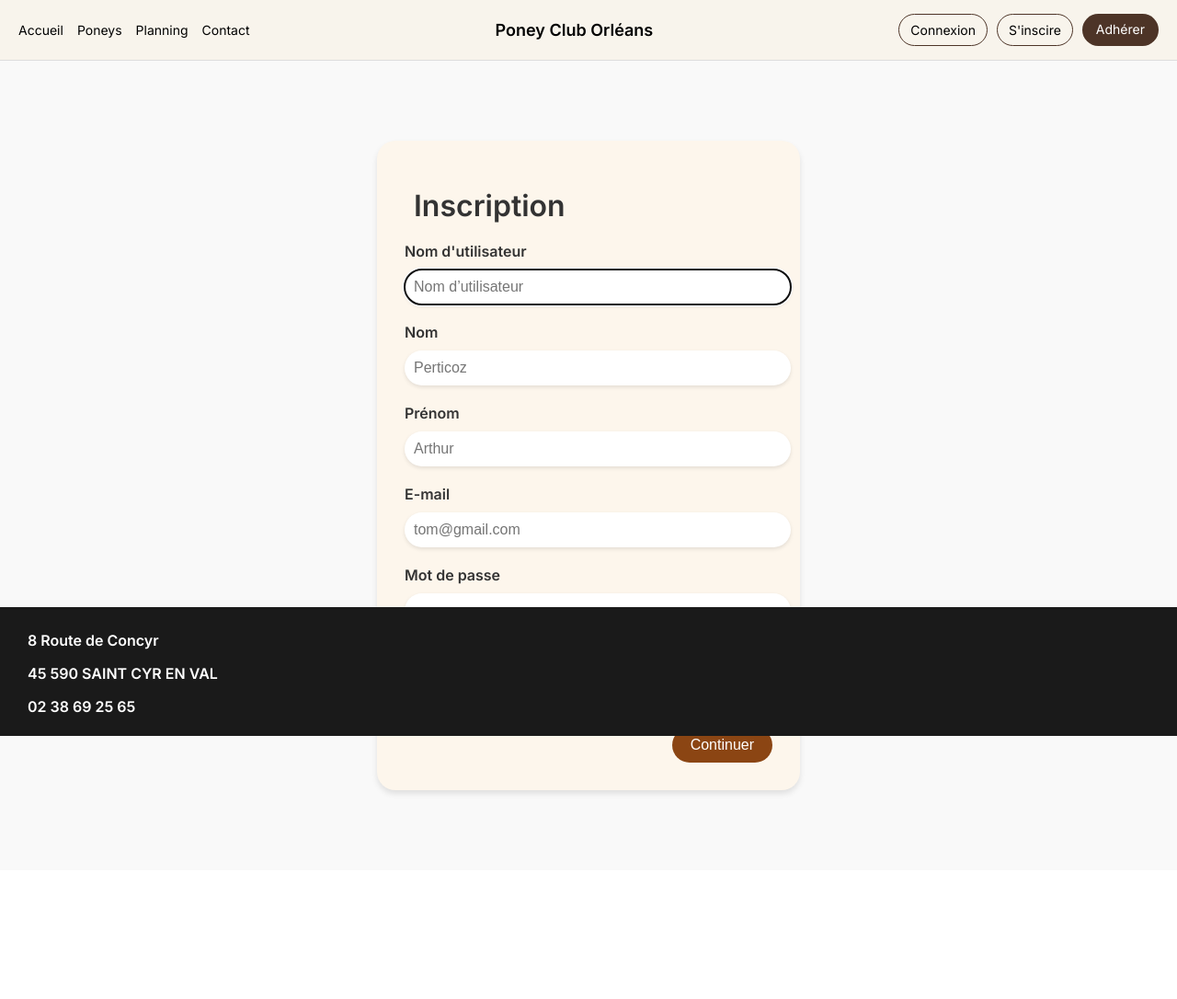
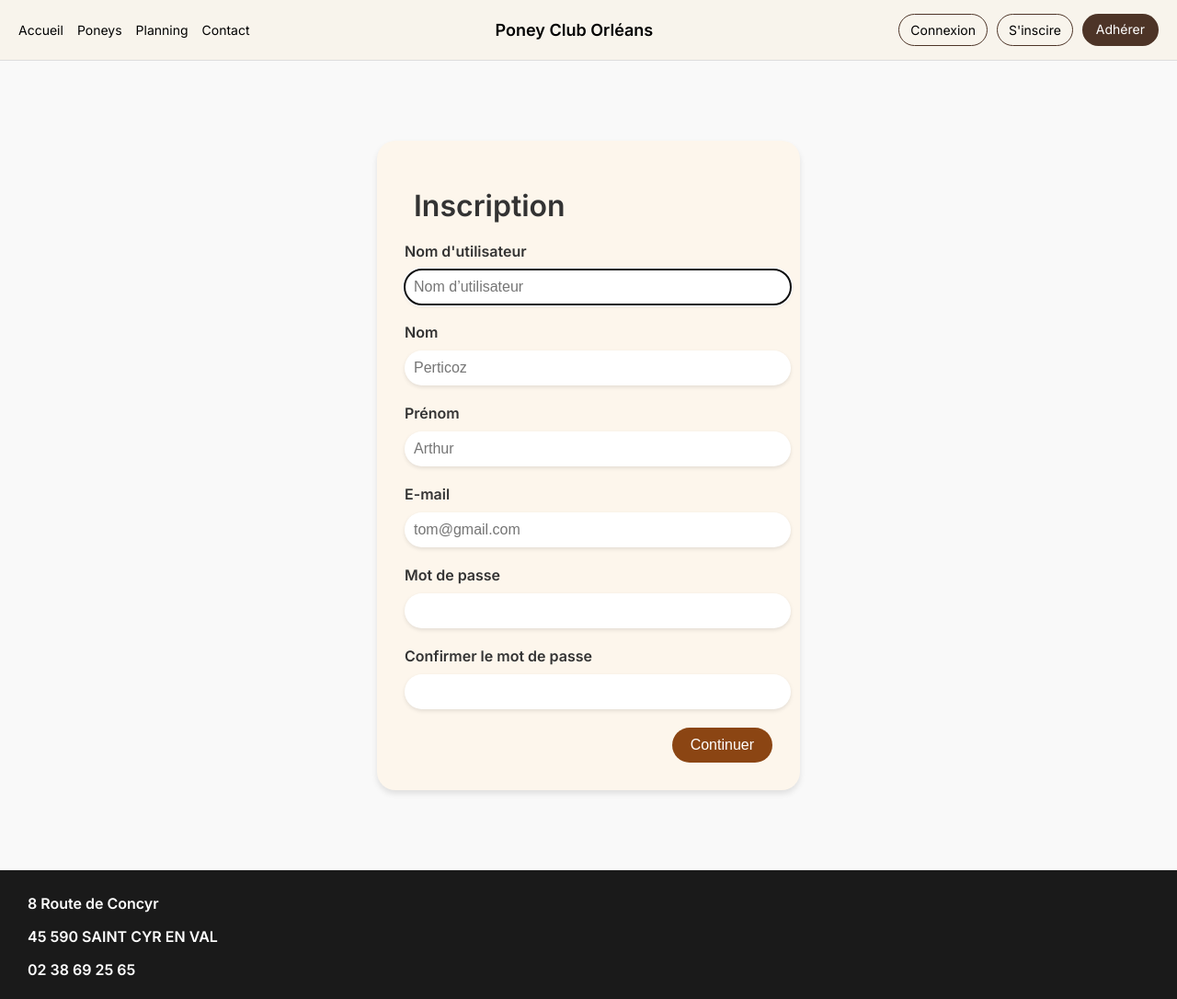
Before and after one commit to ugo-dominguez/sae-poney, a Django app: page /register/ in a window 1280 px wide. Shown: the whole page at 92% size. Before the commit the page ends 865 px from the top, so only its background shows below. Run offline with Django 5.2, Linux system fonts and the light colour scheme; parts of the project's set-up code (start-up, migrations or seed data) failed here and were passed over.

Commit message:
fix footer position

```diff
--- a/planning/templates/planning.html
+++ b/planning/templates/planning.html
@@ -23,12 +23,14 @@
                 {% for course in courses %}
                     {% if course.nb_inscriptions >= course.nbPersMax %}
                         <div class="course full">
-                            <p>Cours de poney {{ course.dateCou|hour }}h - {{ course.dateCou|hour:course.duree }}h</p>
+                            <p>Cours de poney</p>
+                            <p>{{ course.dateCou|hour }}h - {{ course.dateCou|hour:course.duree }}h</p>
                             <span>PLEIN</span>
                         </div>
                     {% else %}
                         <div class="course available">
-                            <p>Cours de poney {{ course.dateCou|hour }}h - {{ course.dateCou|hour:course.duree }}h</p>
+                            <p>Cours de poney</p>
+                            <p>{{ course.dateCou|hour }}h - {{ course.dateCou|hour:course.duree }}h</p>
                             <button class="book">Réserver</button>
                         </div>
                     {% endif %}
--- a/static/style.css
+++ b/static/style.css
@@ -1,6 +1,9 @@
 @import url('https://fonts.googleapis.com/css2?family=Inter:wght@400;600&display=swap');
 
 html, body {
+    min-height: 100vh;
+    display: flex;
+    flex-direction: column;
     height: 100%;
     width: 100%;
     margin: 0;
@@ -9,10 +12,10 @@ html, body {
 }
 
 footer {
-    position: fixed;
+    margin-top: auto;
     bottom: 0;
     left: 0;
-    width: 100%;
+    width: calc(100% - 60px);
     height: 15%;
     color: white;
     padding: 10px 30px;
```
